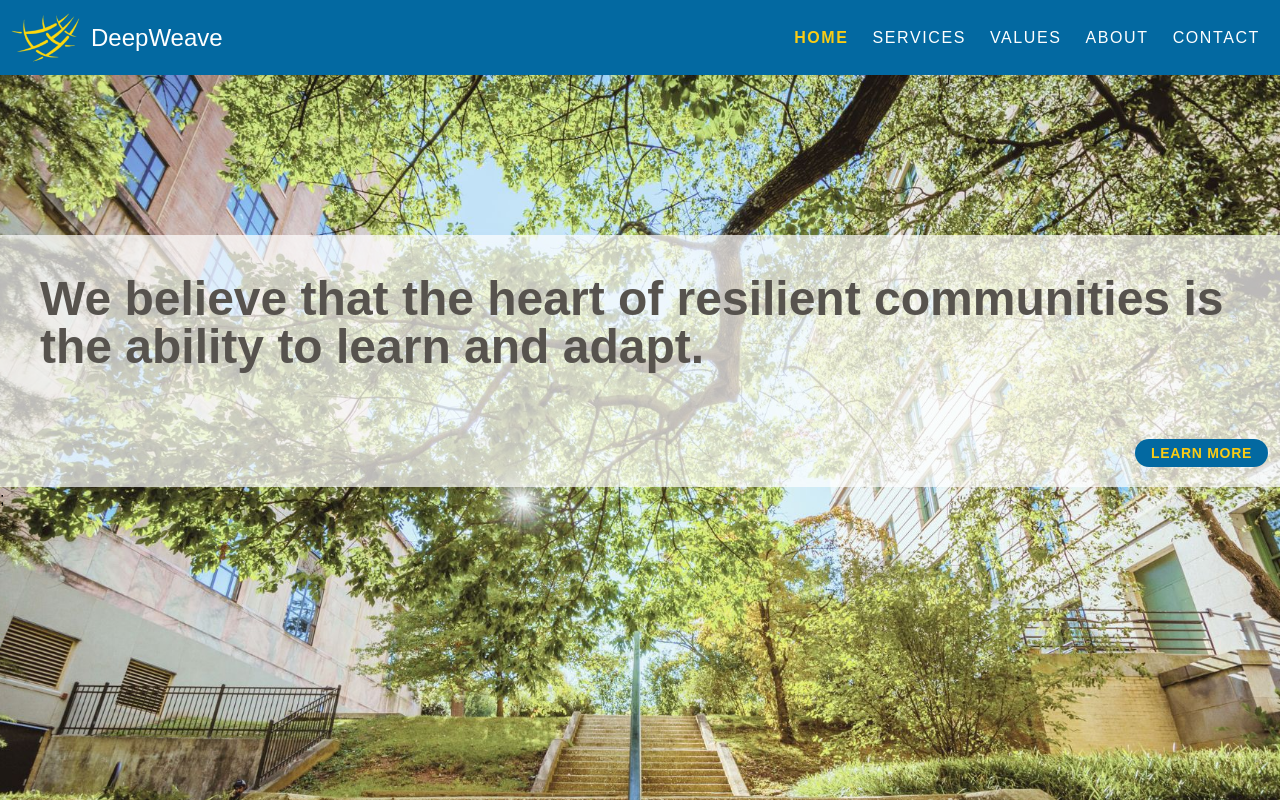
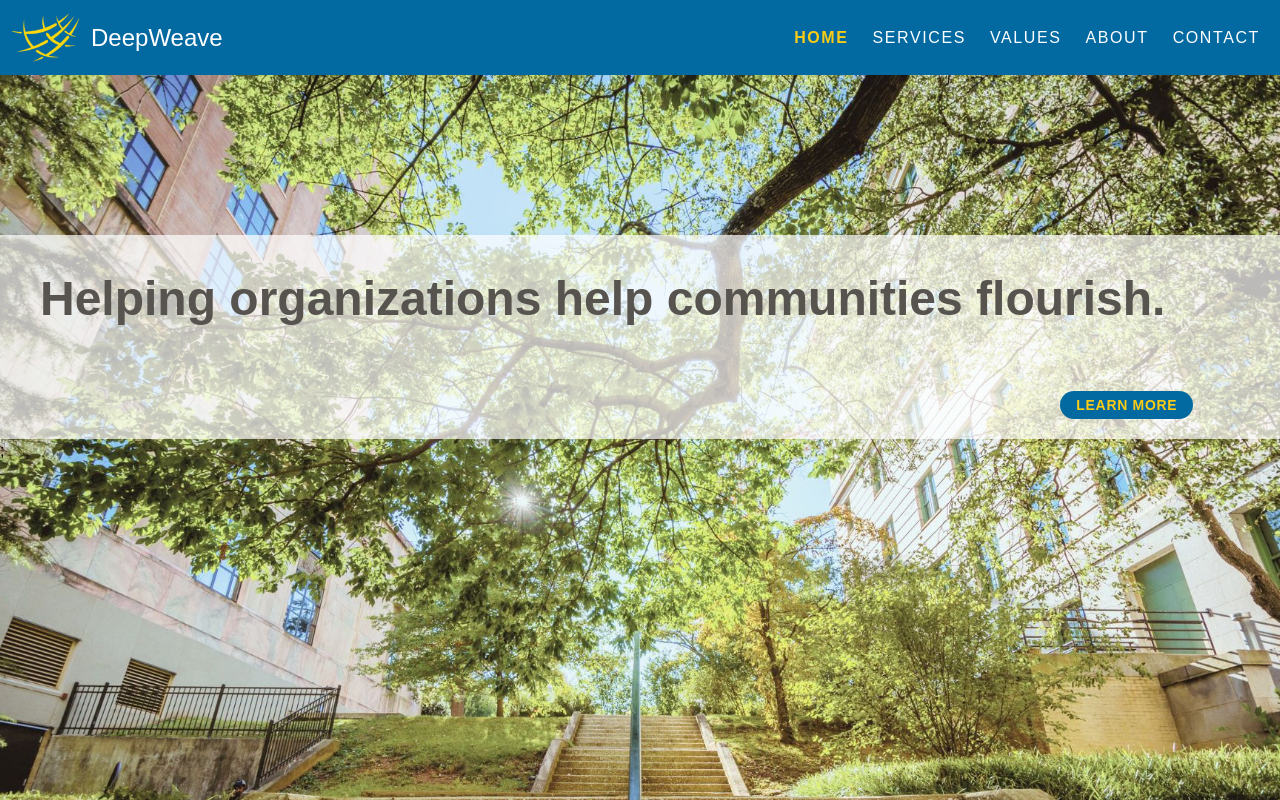
Before and after one commit to DeepWeave/deepweave-website, a Next.js app: page / in a window 1280 px wide. Built offline with nearby package versions, Linux system fonts and the light colour scheme.

Commit message:
Update tagline on home page

```diff
--- a/src/app/page.tsx
+++ b/src/app/page.tsx
@@ -66,7 +66,7 @@ export default function Home() {
 									"text-stone-600 text-3xl ml-10 mr-10 font-bold pb-8 sm:ml-15 sm:text-3xl md:text-5xl lg:ml-15"
 								}
 							>
-								We believe that the heart of resilient communities is the ability to learn and adapt.
+								Helping organizations help communities flourish.
 								{ /*
 								<p className='text-stone-600 mt-5 text-center tracking-wider w-3/4 text-xl md:text-left md:w-full'>
 
```
Also changed, not shown: src/app/about/page.tsx (line endings or trailing spaces).
